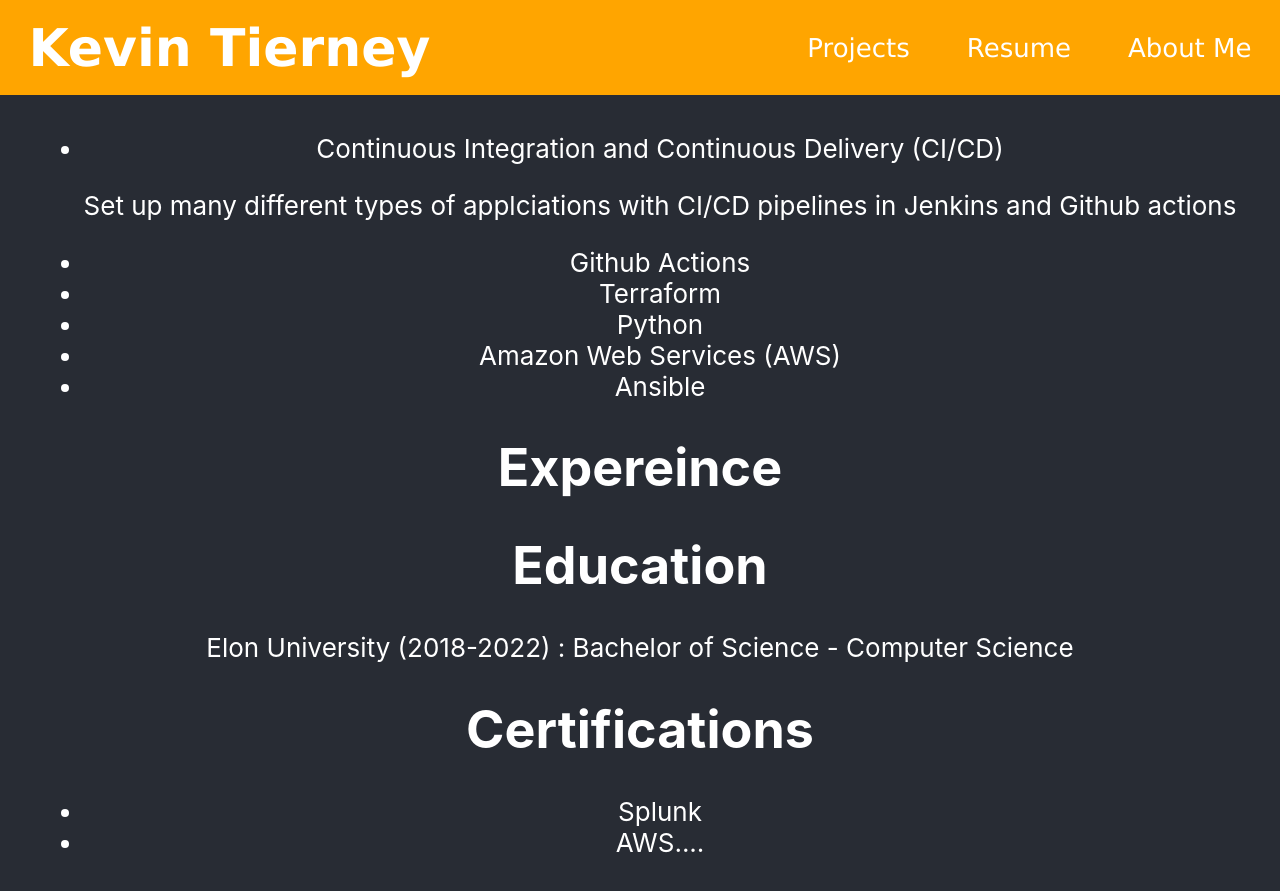
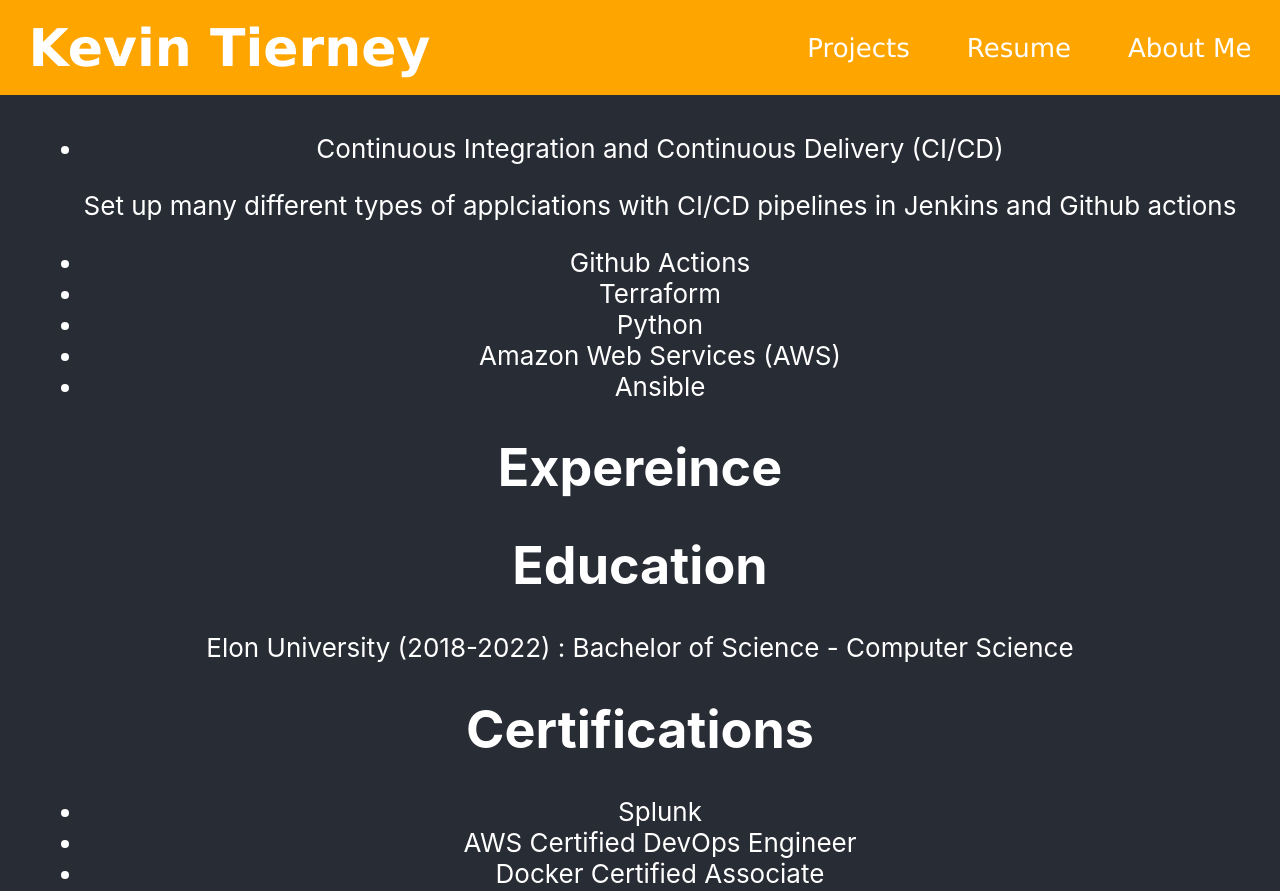
Before and after one commit to ktierney15/devops-portfolio, a React (Create React App) app: page /resume in a window 1280 px wide. Shown: the top 891 px of the page. Built offline with nearby package versions, Linux system fonts and the light colour scheme.

Commit message:
added potential cerificaitons

```diff
--- a/src/pages/Resume.js
+++ b/src/pages/Resume.js
@@ -22,7 +22,10 @@
             <h1>Certifications</h1>
             <ul>
                 <li>Splunk</li>
-                <li>AWS....</li>
+                <li>AWS Certified DevOps Engineer</li>
+                <li>Docker Certified Associate</li>
+                <li>Certified Kubernetes Administrator</li>
+                <li>Jenkins Certified Engineer</li>
             </ul>
 
             <h1>Links</h1>
```
